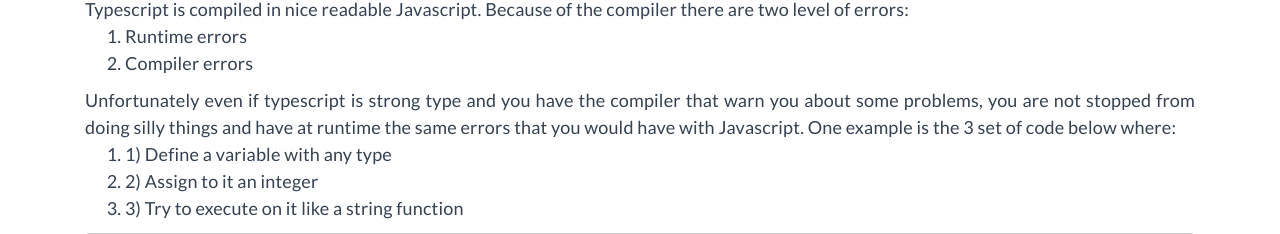
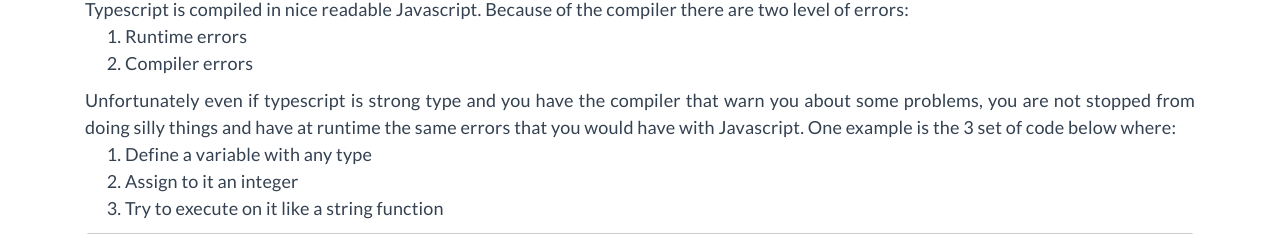
Before and after one commit to magemello/magemello.github.io, a plain HTML site: page articles/002-typescript.html in a window 1280 px wide. Shown: the part 2655-2889 px from the top of the page. Drawn offline with Linux system fonts and the light colour scheme; a script that the page names is missing.

Commit message:
fix article

```diff
--- a/articles/002-typescript.html
+++ b/articles/002-typescript.html
@@ -216,9 +216,9 @@
                 stopped from doing silly things and have at runtime the same errors that
                 you would have with Javascript. One example is the 3 set of code below where:
                 <ol>
-                    <li>1) Define a variable with any type</li>
-                    <li>2) Assign to it an integer</li>
-                    <li>3) Try to execute on it like a string function</li>
+                    <li>Define a variable with any type</li>
+                    <li>Assign to it an integer</li>
+                    <li>Try to execute on it like a string function</li>
                 </ol>
               <pre>
                 <code class="javascript">
```
